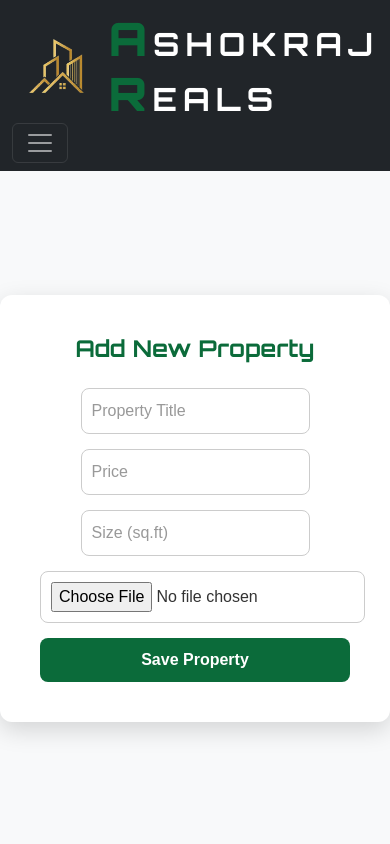
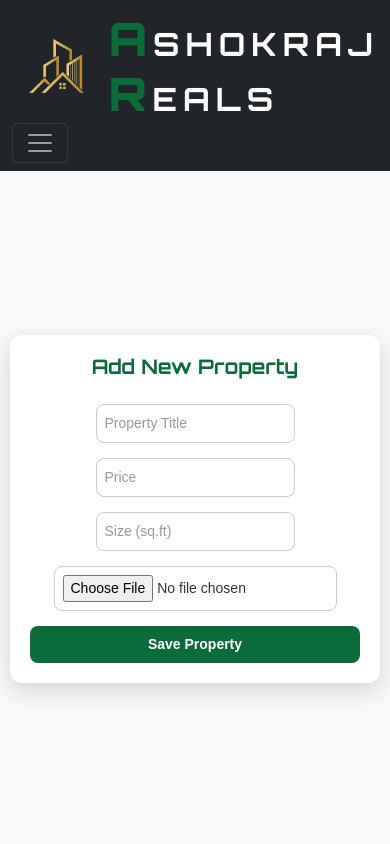
Before and after one commit to Dhanai10/real-estate-app, a React (Create React App) app: page /admin/dashboard in a window 390 px wide. Shown: the top 844 px of the page. Built offline with nearby package versions, Linux system fonts and the light colour scheme.

Commit message:
UI  Changes

```diff
--- a/src/assets/css/Login.css
+++ b/src/assets/css/Login.css
@@ -25,6 +25,8 @@
   color: #0B6B3A; /* green accent */
   font-weight: 700;
   margin-bottom: 25px;
+  white-space: normal;   /* allow wrap */
+  text-align: center;
 }
 
 .login-logo .highlight {
@@ -65,3 +67,31 @@
   max-width: 600px; /* bigger width */
   padding: 40px; /* more padding for comfort */
 }
+
+/* Mobile responsiveness */
+@media (max-width: 576px) {
+  .login-card-light,
+  .login-card-dark,
+  .big-card {
+    max-width: 95%;
+    padding: 20px;
+  }
+
+  .login-logo {
+    font-size: 20px;   /* reduce logo size */
+    line-height: 1.2;
+    word-break: break-word;
+  }
+
+  .input-field-light,
+  .input-field-dark {
+    font-size: 14px;
+    padding: 8px;
+  }
+
+  .btn-login-light,
+  .btn-login-dark {
+    padding: 8px;
+    font-size: 14px;
+  }
+}
--- a/src/pages/Footer.js
+++ b/src/pages/Footer.js
@@ -1,5 +1,7 @@
 import React from 'react';
-import '../assets/css/Contact.css'
+import '../assets/css/Contact.css';
+import { Link } from "react-router-dom";
+
 
 
 function Footer() {
@@ -25,11 +27,23 @@
         <h6 className="fw-bold" style={{ color: '#E5E7EB' }}>Quick Links</h6>
         <ul className="list-unstyled">
           <li>
+  <Link to="/" className="text-decoration-none" style={{ color: '#9CA3AF' }}>
+    Home
+  </Link>
+</li>
+<li>
+  <Link to="/contact" className="text-decoration-none" style={{ color: '#9CA3AF' }}>
+    Contact
+  </Link>
+</li>
+
+          {/* <li>
+
             <a href="/" className="text-decoration-none" style={{ color: '#9CA3AF' }}>Home</a>
           </li>
           <li>
             <a href="/contact" className="text-decoration-none" style={{ color: '#9CA3AF' }}>Contact</a>
-          </li>
+          </li> */}
         </ul>
       </div>
 
```
